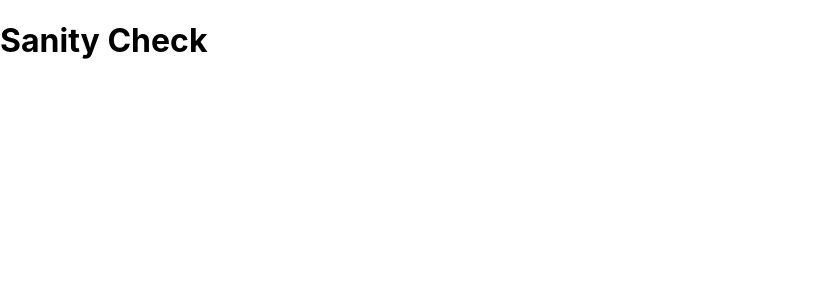
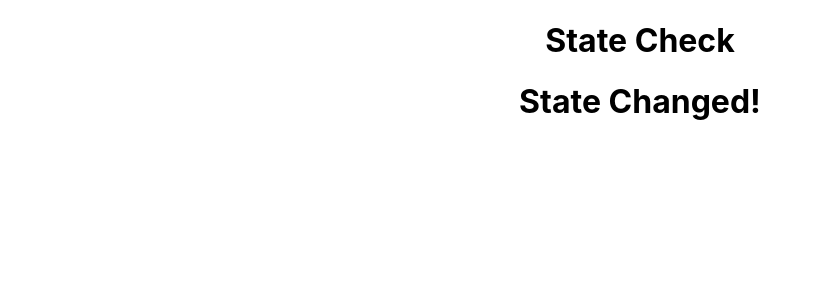
Before and after one commit to AlanLeverenz/react-from-beginning, a React (Create React App) app in the folder section2/: page / in a window 1280 px wide. Shown: the top 300 px of the page, without its empty margins (0-820 px from the left). Built offline with nearby package versions, Linux system fonts and the light colour scheme; the HTML template or start-up script is replaced by a standard one.

Commit message:
edited State change

```diff
--- a/section2/src/App.js
+++ b/section2/src/App.js
@@ -1,6 +1,6 @@
 import React, { Component } from 'react';
-// import logo from './logo.svg';
 import './App.css';
+import StateInAction from './StateInAction';
 
 // function App() {
 //   return <h1>Sanity Check</h1>;
@@ -8,7 +8,12 @@ import './App.css';
 
 class App extends Component {
   render() {
-    return <h1>Sanity Check</h1>;
+    return (
+      <div className='App'>
+        <h1>State Check</h1>
+        <StateInAction />
+      </div>
+    );
   }
 }
 
--- /dev/null
+++ b/section2/src/StateInAction.js
@@ -0,0 +1,21 @@
+import React, { Component } from 'react';
+
+class StateInAction extends Component {
+  constructor() {
+    super();
+    this.state = {
+      text: 'State In Action',
+    };
+    setTimeout(() => {
+      this.setState({
+        text: 'State Changed!',
+      });
+    }, 2000);
+  }
+
+  render() {
+    return <h1>{this.state.text}</h1>;
+  }
+}
+
+export default StateInAction;
```
